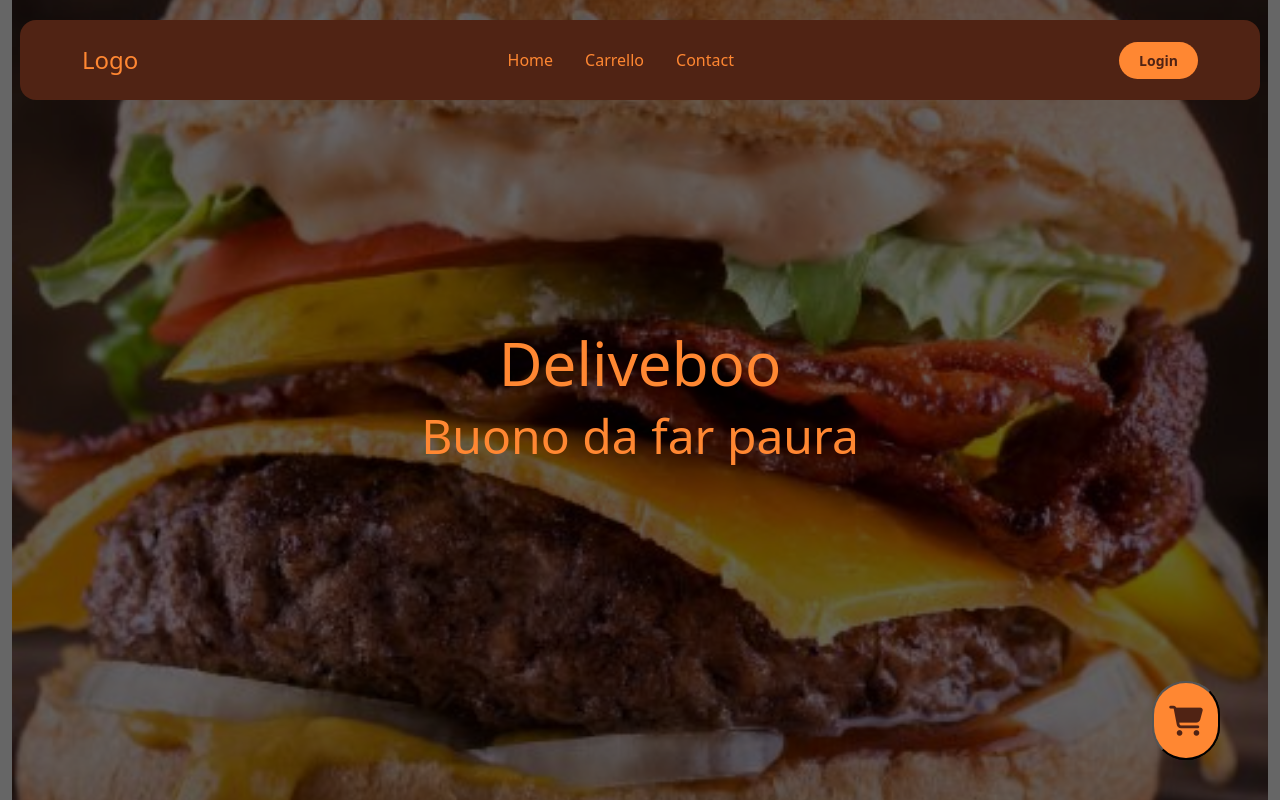
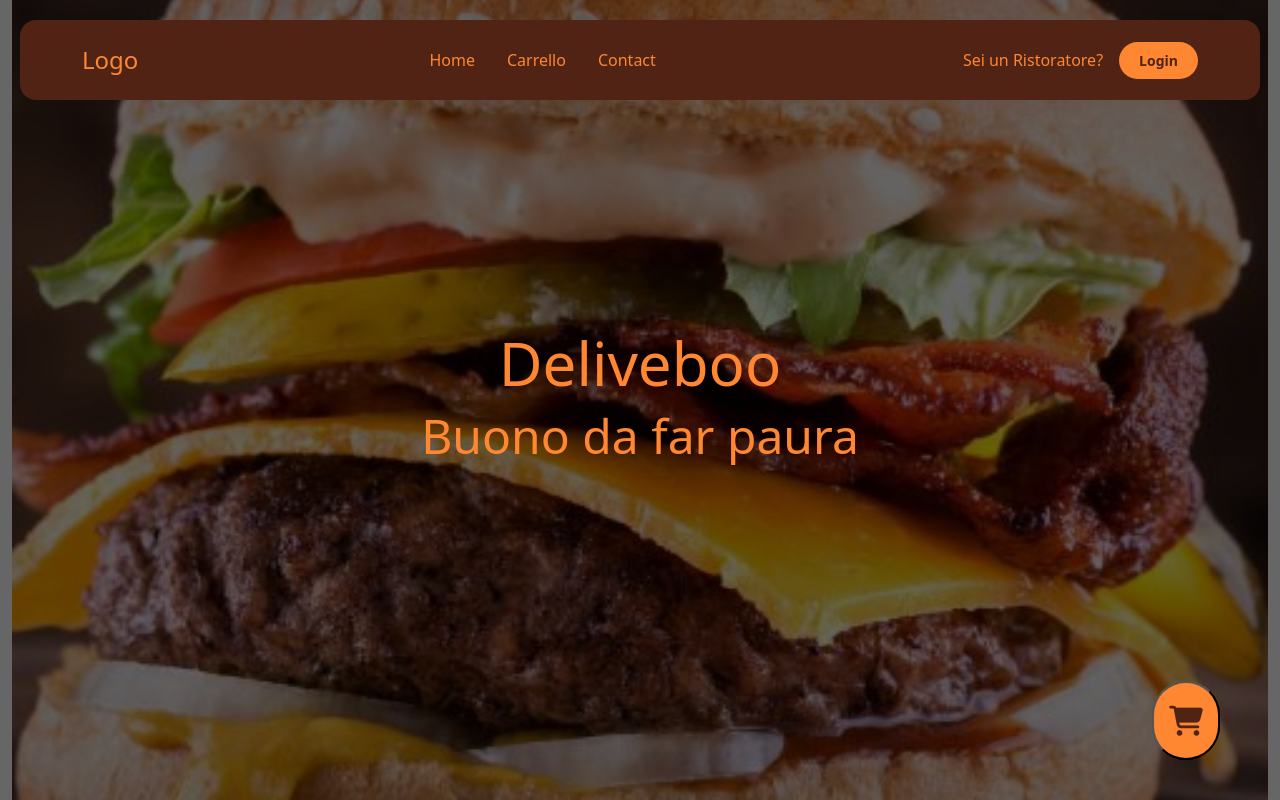
Before and after one commit to gabrielebottari/deliveboo-frontend, a Vue app: page / in a window 1280 px wide. Shown: the top 800 px of the page. Built offline with nearby package versions, Linux system fonts and the light colour scheme; no server answers.

Commit message:
ADD backend login

```diff
--- a/src/components/AppHeader.vue
+++ b/src/components/AppHeader.vue
@@ -38,7 +38,8 @@ export default {
                     </ul>
                 </div>
             </div>
-            <a href="#" class="login-button">Login</a>
+            <span class="text-secondary me-3">Sei un Ristoratore?</span>
+            <a href="http://127.0.0.1:8000/login" class="login-button">Login</a>
             <button class="navbar-toggler" type="button" data-bs-toggle="offcanvas" data-bs-target="#offcanvasNavbar" aria-controls="offcanvasNavbar" aria-label="Toggle navigation">
                 <span class="navbar-toggler-icon"></span>
             </button>
```
